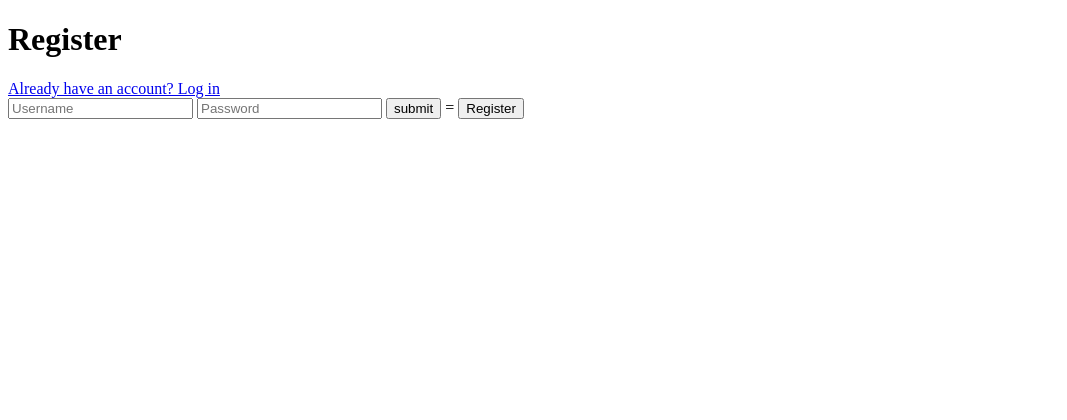
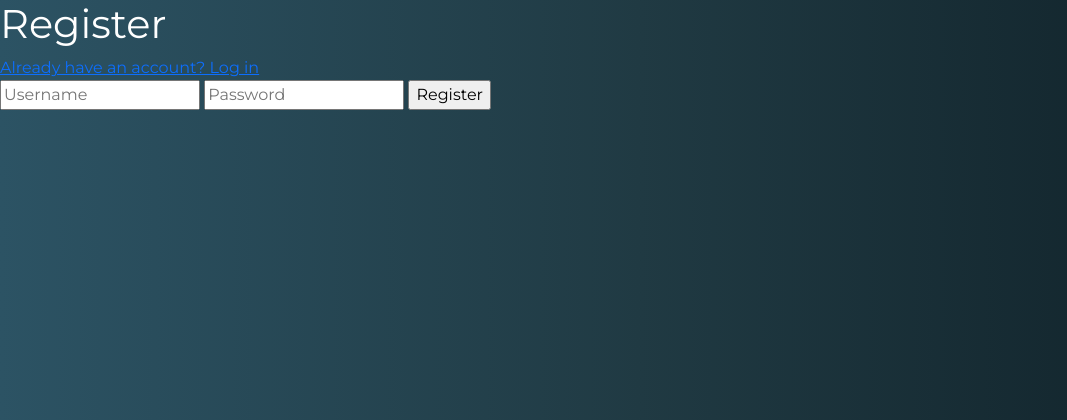
Before and after one commit to cat-daniels/Currency_Converter, a Flask app: template templates/register.html in a window 1280 px wide. Shown: the top 420 px of the page, without its empty margins (0-1067 px from the left). Run offline with Flask 2, Linux system fonts and the light colour scheme; tables that the repository leaves empty hold one stand-in row (values such as "Sample post"); the template is opened without the code that fills it: values that come from a table or form of the project are taken from there, most other values are stand-ins (such as "Sample title", 1, 10 or a date in 2020).

Commit message:
set up some css for pages still working

```diff
--- /dev/null
+++ b/static/style.css
@@ -0,0 +1,11 @@
+body {
+    background: #0F2027;  /* fallback for old browsers */
+    background: -webkit-linear-gradient(to right, #2C5364, #203A43, #0F2027);  /* Chrome 10-25, Safari 5.1-6 */
+    background: linear-gradient(to right, #2C5364, #203A43, #0F2027); /* W3C, IE 10+/ Edge, Firefox 16+, Chrome 26+, Opera 12+, Safari 7+ */
+    font-family: 'Montserrat', sans-serif;
+    color: white;
+}
+
+body .container {
+    display: none;
+}
--- /dev/null
+++ b/templates/header.html
@@ -0,0 +1,22 @@
+<head>
+    <!-- Meta -->
+    <meta charset="UTF-8">
+    <meta name="viewport" content="width=device-width, initial-scale=1">
+    <meta http-equiv="X-UA-Compatible" content="ie=edge">
+
+    <!-- Title -->
+    <title>{{ name }}</title>
+
+    <!-- Bootstrap -->
+    <link href="https://cdn.jsdelivr.net/npm/bootstrap@5.1.3/dist/css/bootstrap.min.css" rel="stylesheet" integrity="sha384-1BmE4kWBq78iYhFldvKuhfTAU6auU8tT94WrHftjDbrCEXSU1oBoqyl2QvZ6jIW3" crossorigin="anonymous">
+
+    <!-- Stylesheet -->
+    <link rel="stylesheet" href="/static/style.css">
+
+    <!-- Font Preconnects -->
+    <link rel="preconnect" href="https://fonts.googleapis.com">
+    <link rel="preconnect" href="https://fonts.gstatic.com" crossorigin>
+    <!-- Montserrat Font (Body) -->
+    <link href="https://fonts.googleapis.com/css2?family=Montserrat&display=swap" rel="stylesheet">
+    <!-- Rancho Font (Logo) -->
+    <link
--- a/templates/index.html
+++ b/templates/index.html
@@ -5,6 +5,7 @@
     <meta http-equiv="X-UA-Compatible" content="IE=edge">
     <meta name="viewport" content="width=device-width, initial-scale=1.0">
     <title>Index</title>
+    {% include ['header.html'] %}
 </head>
 <body>
     <h1>Login Page</h1>
--- a/templates/login.html
+++ b/templates/login.html
@@ -5,6 +5,7 @@
     <meta http-equiv="X-UA-Compatible" content="IE=edge">
     <meta name="viewport" content="width=device-width, initial-scale=1.0">
     <title>Login Page</title>
+    {% include ['header.html'] %}
 </head>
 <body>
     <h1>Login</h1>
--- /dev/null
+++ b/templates/navbar.html
@@ -0,0 +1,4 @@
+<nav>
+
+
+</nav>
--- a/templates/profile.html
+++ b/templates/profile.html
@@ -5,6 +5,7 @@
     <meta http-equiv="X-UA-Compatible" content="IE=edge">
     <meta name="viewport" content="width=device-width, initial-scale=1.0">
     <title>Document</title>
+    {% include ['header.html'] %}
 </head>
 <body>
     <h1>User Profile</h1>
--- a/templates/register.html
+++ b/templates/register.html
@@ -5,17 +5,18 @@
     <meta http-equiv="X-UA-Compatible" content="IE=edge">
     <meta name="viewport" content="width=device-width, initial-scale=1.0">
     <title>Register</title>
+    {% include ['header.html'] %}
 </head>
 <body>
     <h1>Register</h1>
     <a href="{{url_for('login')}}">Already have an account? Log in</a><br>
-
-    <form method = 'POST'action="">
+    <div class = spacer>
+    <form class = loginbox method = 'POST'action="">
         {{ form.hidden_tag() }}
         {{ form.username() }}
         {{ form.password() }}
-       <button>submit</button> = {{ form.submit() }}
-
+        {{ form.submit() }}
+    </div>
     </form>
 </body>
 </html>
```
